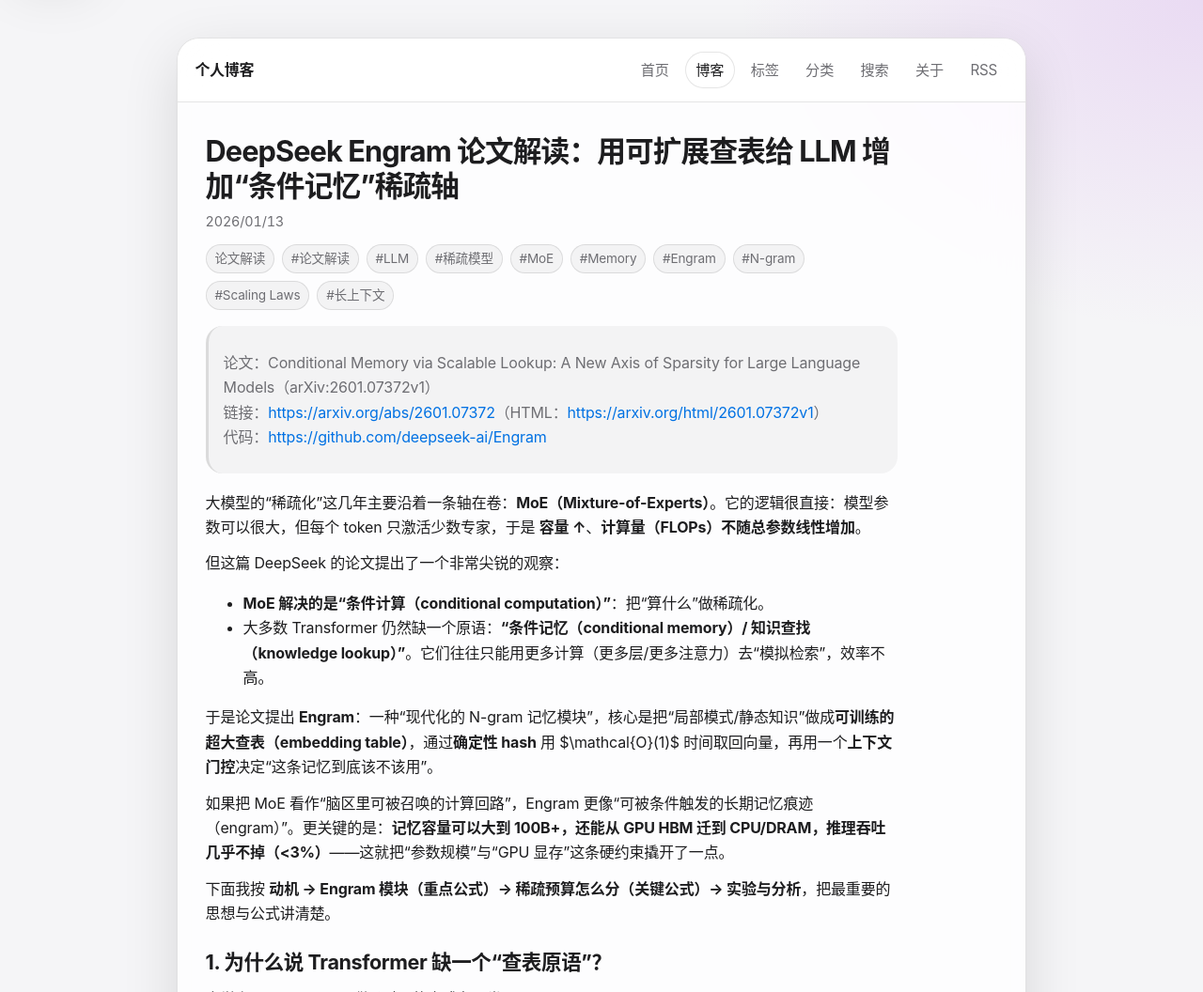
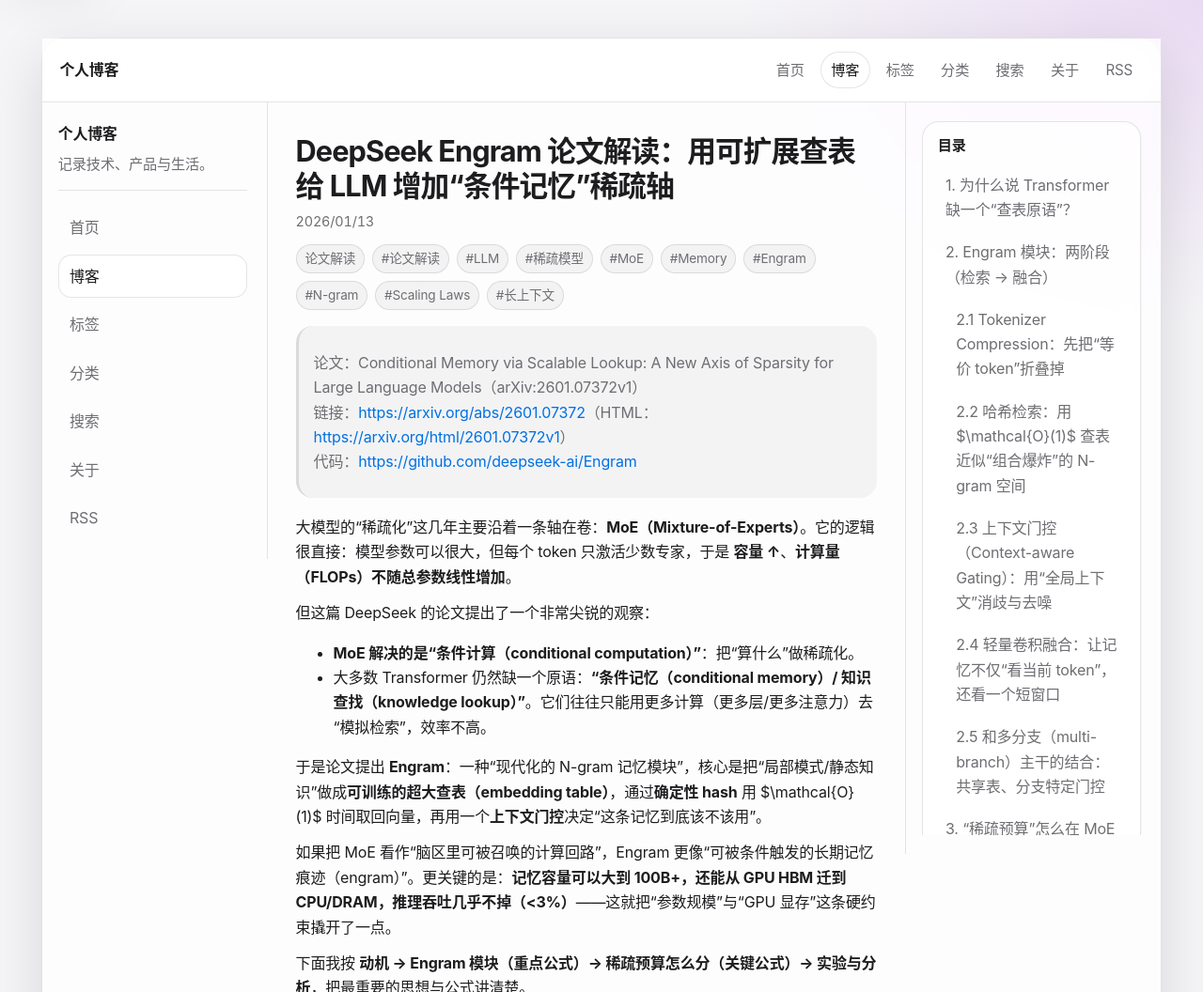
Before and after one commit to breath1124/personal, an Astro site in the folder projects/personal-blog/: page /blog/engram-conditional-memory-scalable-lookup in a window 1280 px wide. Shown: the top 1056 px of the page at 94% size. Built offline with nearby package versions, Linux system fonts and the light colour scheme; Astro itself is replaced by a stand-in of ours; some packages are replaced by stand-ins of ours.

Commit message:
ui: 添加侧边栏与文章目录布局

```diff
--- /dev/null
+++ b/projects/personal-blog/src/components/Sidebar.astro
@@ -0,0 +1,36 @@
+---
+import { NAV, SITE } from "../config/site";
+
+const base = import.meta.env.BASE_URL;
+const pathname = Astro.url.pathname;
+
+function hrefFor(path: string) {
+  return `${base}${path.replace(/^\//, "")}`;
+}
+
+function isActive(path: string) {
+  const href = hrefFor(path);
+  if (path === "/") return pathname === href;
+  return pathname.startsWith(href);
+}
+---
+
+<div class="sidebar">
+  <div class="sidebar-brand">
+    <a class="sidebar-title" href={base}>{SITE.title}</a>
+    <p class="sidebar-description">{SITE.description}</p>
+  </div>
+
+  <nav class="sidebar-nav" aria-label="侧边导航">
+    {NAV.map((item) => (
+      <a
+        class={`sidebar-link${isActive(item.href) ? " is-active" : ""}`}
+        href={hrefFor(item.href)}
+        aria-current={isActive(item.href) ? "page" : undefined}
+      >
+        {item.label}
+      </a>
+    ))}
+    <a class="sidebar-link" href={`${base}rss.xml`}>RSS</a>
+  </nav>
+</div>
--- /dev/null
+++ b/projects/personal-blog/src/components/TableOfContents.astro
@@ -0,0 +1,26 @@
+---
+type Heading = { depth: number; slug: string; text: string };
+
+export interface Props {
+  headings?: Heading[];
+  title?: string;
+}
+
+const { headings = [], title = "目录" } = Astro.props;
+const visible = headings.filter((h) => h.depth >= 2 && h.depth <= 3);
+---
+
+<section class="aside-card">
+  <h2 class="aside-title">{title}</h2>
+  {visible.length > 0 ? (
+    <ol class="toc">
+      {visible.map((h) => (
+        <li class={`toc-item toc-depth-${h.depth}`}>
+          <a class="toc-link" href={`#${h.slug}`}>{h.text}</a>
+        </li>
+      ))}
+    </ol>
+  ) : (
+    <p class="aside-muted">本页暂无目录</p>
+  )}
+</section>
--- a/projects/personal-blog/src/layouts/BaseLayout.astro
+++ b/projects/personal-blog/src/layouts/BaseLayout.astro
@@ -3,6 +3,7 @@
 import Analytics from "../components/Analytics.astro";
 import Footer from "../components/Footer.astro";
 import Header from "../components/Header.astro";
+import Sidebar from "../components/Sidebar.astro";
 import { SITE } from "../config/site";
 
 export interface Props {
@@ -12,6 +13,7 @@
 }
 
 const { title, description, noindex } = Astro.props;
+const hasAside = Astro.slots.has("aside");
 
 const pageTitle = title ? `${title} | ${SITE.title}` : SITE.title;
 const pageDescription = description ?? SITE.description;
@@ -49,9 +51,25 @@
     <div class="container">
       <div class="panel">
         <Header />
-        <main id="content" class="content">
-          <slot />
-        </main>
+        <div class={`layout${hasAside ? " layout--with-aside" : ""}`}>
+          <aside class="left-rail" aria-label="站点导航">
+            <div class="rail-inner">
+              <Sidebar />
+            </div>
+          </aside>
+
+          <main id="content" class="content">
+            <slot />
+          </main>
+
+          {hasAside && (
+            <aside class="right-rail" aria-label="页面信息">
+              <div class="rail-inner">
+                <slot name="aside" />
+              </div>
+            </aside>
+          )}
+        </div>
         <Footer />
       </div>
     </div>
--- a/projects/personal-blog/src/pages/blog/[...slug].astro
+++ b/projects/personal-blog/src/pages/blog/[...slug].astro
@@ -4,6 +4,7 @@
 import BaseLayout from "../../layouts/BaseLayout.astro";
 import { formatDate } from "../../utils/date";
 import Giscus from "../../components/Giscus.astro";
+import TableOfContents from "../../components/TableOfContents.astro";
 import { toUrlSlug } from "../../utils/slug";
 import { getCategories } from "../../utils/taxonomy";
 
@@ -16,13 +17,32 @@
 }
 
 const { post } = Astro.props as { post: CollectionEntry<"blog"> };
-const { Content } = await post.render();
+const { Content, headings } = await post.render();
 const base = import.meta.env.BASE_URL;
 const categories = getCategories(post.data);
 const tags = (post.data.tags ?? []).map((t) => t.trim()).filter(Boolean);
 ---
 
 <BaseLayout title={post.data.title} description={post.data.description}>
+  <Fragment slot="aside">
+    <TableOfContents headings={headings} />
+    {(categories.length > 0 || tags.length > 0) && (
+      <section class="aside-card">
+        <h2 class="aside-title">标签</h2>
+        <div class="aside-chips">
+          {categories.map((category) => (
+            <a class="chip" href={`${base}categories/${toUrlSlug(category)}/`}>
+              {category}
+            </a>
+          ))}
+          {tags.map((tag) => (
+            <a class="chip" href={`${base}tags/${toUrlSlug(tag)}/`}>#{tag}</a>
+          ))}
+        </div>
+      </section>
+    )}
+  </Fragment>
+
   <article>
     <header>
       <h1>{post.data.title}</h1>
--- a/projects/personal-blog/src/styles/global.css
+++ b/projects/personal-blog/src/styles/global.css
@@ -22,6 +22,12 @@
   --radius-md: 18px;
   --radius-sm: 14px;
   --container: 60rem;
+}
+
+@media (min-width: 1024px) {
+  :root {
+    --container: 78rem;
+  }
 }
 
 @media (prefers-color-scheme: light) {
@@ -151,9 +157,64 @@
   border: 1px solid var(--border);
   border-radius: var(--radius-lg);
   box-shadow: var(--shadow);
-  overflow: hidden;
+  overflow: visible;
   -webkit-backdrop-filter: saturate(180%) blur(22px);
   backdrop-filter: saturate(180%) blur(22px);
+}
+
+.layout {
+  display: block;
+}
+
+.left-rail,
+.right-rail {
+  display: none;
+}
+
+.rail-inner {
+  position: static;
+}
+
+@media (min-width: 1024px) {
+  .site-header {
+    display: none;
+  }
+
+  .layout {
+    display: grid;
+    grid-template-columns: 15rem minmax(0, 1fr);
+    align-items: start;
+  }
+
+  .layout.layout--with-aside {
+    grid-template-columns: 15rem minmax(0, 1fr) 17rem;
+  }
+
+  .left-rail,
+  .right-rail {
+    display: block;
+    padding: 1.25rem 1.05rem;
+  }
+
+  .left-rail {
+    border-right: 1px solid var(--border);
+  }
+
+  .right-rail {
+    border-left: 1px solid var(--border);
+  }
+
+  .rail-inner {
+    position: sticky;
+    top: 1.25rem;
+    max-height: calc(100vh - 2.5rem);
+    overflow: auto;
+    padding-right: 0.25rem;
+  }
+
+  .content {
+    padding: 1.6rem 1.75rem 2rem;
+  }
 }
 
 .site-header {
@@ -336,6 +397,126 @@
   padding: 0.1rem 0.35rem;
 }
 
+article :is(h2, h3, h4) {
+  scroll-margin-top: 6rem;
+}
+
+.sidebar-brand {
+  padding-bottom: 1rem;
+  border-bottom: 1px solid var(--border);
+}
+
+.sidebar-title {
+  display: inline-flex;
+  font-weight: 650;
+  letter-spacing: -0.02em;
+  color: var(--text);
+}
+
+.sidebar-title:hover {
+  text-decoration: none;
+}
+
+.sidebar-description {
+  margin: 0.45rem 0 0;
+  color: var(--muted);
+  font-size: 0.95rem;
+  line-height: 1.55;
+}
+
+.sidebar-nav {
+  margin-top: 1rem;
+  display: flex;
+  flex-direction: column;
+  gap: 0.35rem;
+}
+
+.sidebar-link {
+  display: flex;
+  align-items: center;
+  justify-content: space-between;
+  padding: 0.55rem 0.7rem;
+  border-radius: 14px;
+  border: 1px solid transparent;
+  color: var(--muted);
+  transition: background-color 140ms ease, border-color 140ms ease,
+    color 140ms ease, transform 140ms ease;
+}
+
+.sidebar-link:hover {
+  text-decoration: none;
+  background: var(--chip-bg);
+  border-color: var(--border);
+  color: var(--text);
+  transform: translateY(-1px);
+}
+
+.sidebar-link.is-active {
+  background: var(--surface-2);
+  border-color: var(--border);
+  color: var(--text);
+}
+
+.aside-card {
+  padding: 0.95rem 1rem;
+  border-radius: var(--radius-md);
+  border: 1px solid var(--border);
+  background: var(--surface-2);
+  box-shadow: 0 1px 2px rgba(0, 0, 0, 0.08);
+}
+
+.aside-card + .aside-card {
+  margin-top: 0.85rem;
+}
+
+.aside-title {
+  margin: 0;
+  font-size: 0.95rem;
+  letter-spacing: -0.01em;
+}
+
+.aside-muted {
+  margin: 0.55rem 0 0;
+  color: var(--muted);
+  font-size: 0.9rem;
+}
+
+.toc {
+  list-style: none;
+  padding: 0;
+  margin: 0.75rem 0 0;
+  display: grid;
+  gap: 0.35rem;
+}
+
+.toc-link {
+  display: block;
+  padding: 0.35rem 0.45rem;
+  border-radius: 12px;
+  color: var(--muted);
+  border: 1px solid transparent;
+  transition: background-color 140ms ease, border-color 140ms ease,
+    color 140ms ease;
+}
+
+.toc-link:hover {
+  text-decoration: none;
+  background: var(--chip-bg);
+  border-color: var(--border);
+  color: var(--text);
+}
+
+.toc-item.toc-depth-3 .toc-link {
+  padding-left: 1.15rem;
+}
+
+.aside-chips {
+  margin-top: 0.75rem;
+  display: flex;
+  flex-wrap: wrap;
+  gap: 0.5rem;
+}
+
 .katex {
   font-size: 1em;
 }
```
